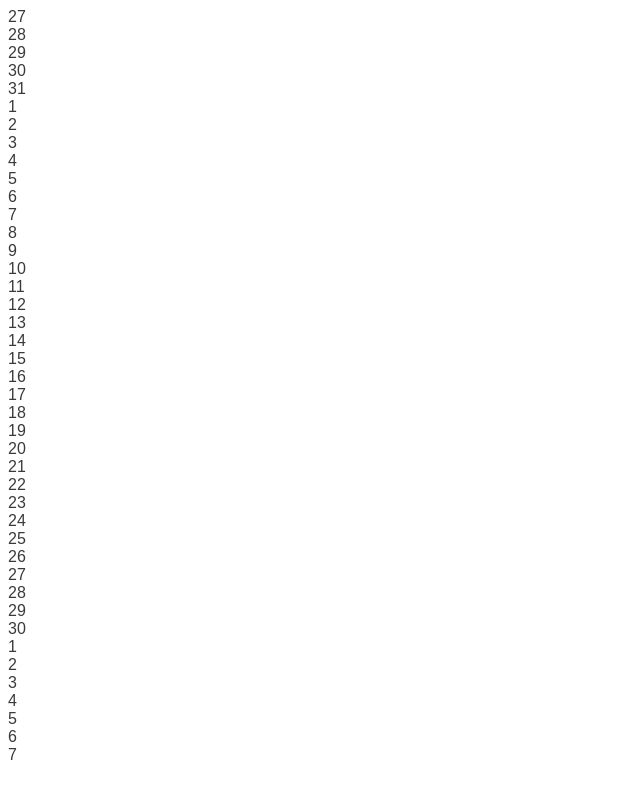
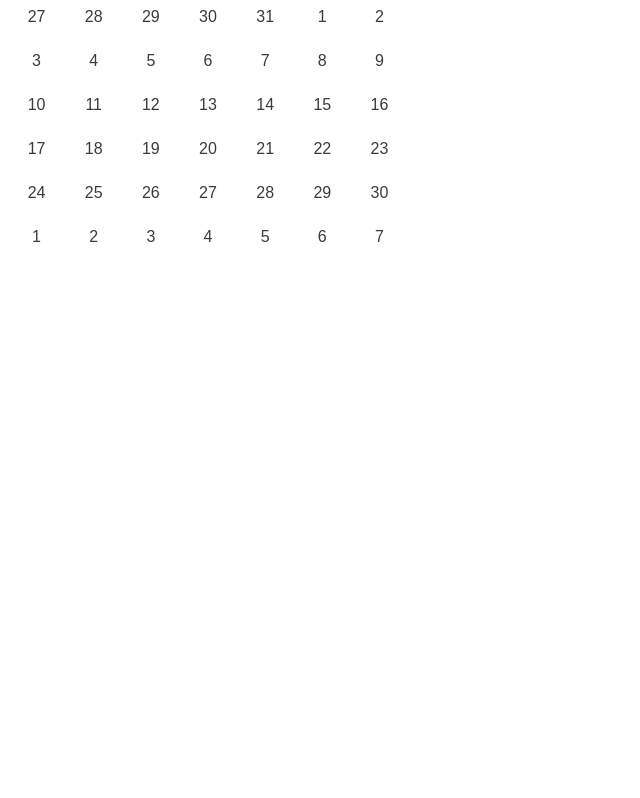
Before and after one commit to vicluo96/My_Calendar, a React (Create React App) app: page / in a window 1280 px wide. Shown: the whole page, without its empty margins (0-640 px from the left). Built offline with nearby package versions, Linux system fonts and the light colour scheme; the HTML template or start-up script is replaced by a standard one; a web font is replaced by a local one.

Commit message:
styling current month by importing css

```diff
--- a/src/app/calendar/index.jsx
+++ b/src/app/calendar/index.jsx
@@ -1,5 +1,6 @@
 import React from "react";
 import moment from "moment"
+import "./styles.css";
 
 export default function Calendar() {
     const value = moment()
@@ -16,11 +17,11 @@ export default function Calendar() {
         );
     }
     return (
-        <div>
+        <div className="calendar">
             {calendar.map((week) => (
                 <div>
                     {week.map((day) => (
-                        <div>{day.format("D")}</div>
+                        <div className="day">{day.format("D")}</div>
                     ))}
                 </div>
             ))}
```
